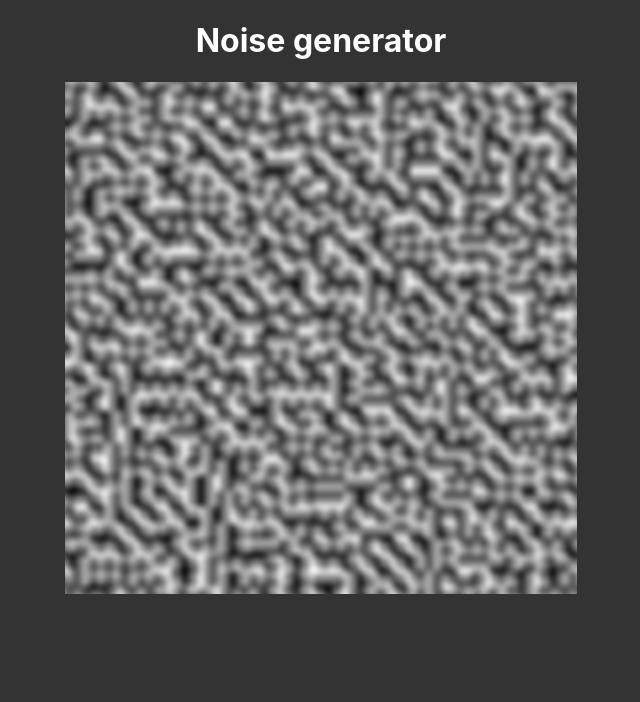
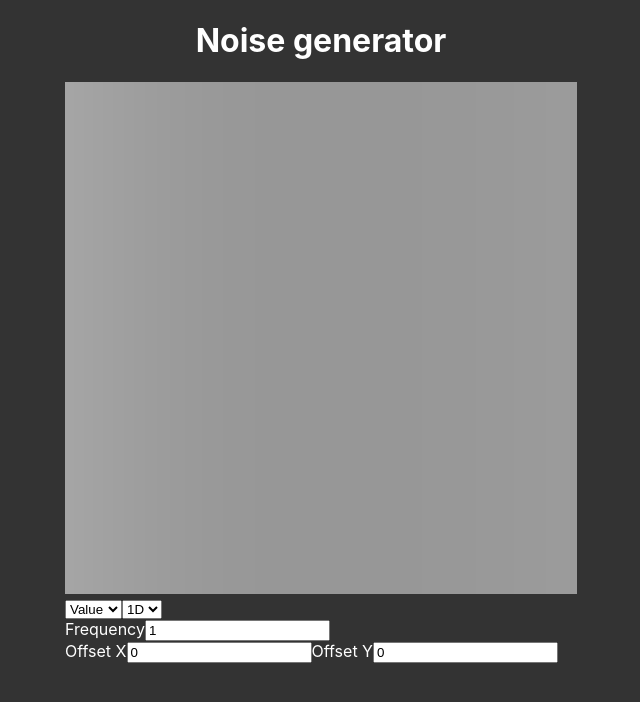
Before and after one commit to MatiniX/Noise-Generator, a React (Create React App) app: page / in a window 1280 px wide. Shown: the top 702 px of the page, without its empty margins (319-959 px from the left). Built offline with nearby package versions, Linux system fonts and the light colour scheme.

Commit message:
Basic noise parameters

```diff
--- a/src/App.tsx
+++ b/src/App.tsx
@@ -1,10 +1,19 @@
-import React, { useEffect, useRef, useState } from "react";
-import { simpleNoise2D } from "./Noise/noise";
+import React, { ChangeEvent, useEffect, useRef, useState } from "react";
+import {
+  getImageData,
+  getUVImageData,
+  NoiseType,
+} from "./Noise/imageGenerator";
 import { Vector2 } from "./Noise/mathUtils";
 
 function App() {
   const canvasRef = useRef<HTMLCanvasElement>(null!);
   const [canvasScale, setCanvasScale] = useState(1);
+  const [noiseType, setNoiseType] = useState(NoiseType.Value);
+  const [dimension, setDimension] = useState(1);
+  const [frequecny, setFrequency] = useState(1);
+  const [offsetX, setOffsetX] = useState(0);
+  const [offsetY, setOffsetY] = useState(0);
 
   useEffect(() => {
     const ctx = canvasRef.current.getContext("2d")!;
@@ -15,16 +24,71 @@ function App() {
       0,
       0
     );
-    const imageData = simpleNoise2D(
+    const imageData = getImageData(
       canvasRef.current.width,
-      canvasRef.current.height
+      canvasRef.current.height,
+      noiseType,
+      dimension,
+      frequecny,
+      offsetX,
+      offsetY
     );
     console.log(canvasRef.current.width, canvasRef.current.height);
 
     ctx.putImageData(imageData, 0, 0);
+  }, []);
 
-    console.log(new Vector2(1, 1).normalized);
-  }, []);
+  useEffect(() => {
+    const ctx = canvasRef.current.getContext("2d")!;
+    setCanvasScale(512 / canvasRef.current.width);
+    // clear canvas
+    ctx.putImageData(
+      new ImageData(canvasRef.current.width, canvasRef.current.height),
+      0,
+      0
+    );
+    const imageData = getImageData(
+      canvasRef.current.width,
+      canvasRef.current.height,
+      noiseType,
+      dimension,
+      frequecny,
+      offsetX,
+      offsetY
+    );
+    console.log(canvasRef.current.width, canvasRef.current.height);
+
+    ctx.putImageData(imageData, 0, 0);
+  }, [noiseType, dimension, frequecny, offsetX, offsetY]);
+
+  const handleNoiseTypeChange = (e: ChangeEvent<HTMLSelectElement>) => {
+    switch (e.target.value) {
+      case "value":
+        setNoiseType(NoiseType.Value);
+        console.log("set to value");
+        break;
+      case "perlin":
+        setNoiseType(NoiseType.Perlin);
+        console.log("set to perlin");
+        break;
+
+      default:
+        throw new Error("Unknow noise type!");
+    }
+  };
+  const handleDimensionChange = (e: ChangeEvent<HTMLSelectElement>) => {
+    setDimension(parseInt(e.target.value));
+  };
+  const handleFrequencyChange = (e: ChangeEvent<HTMLInputElement>) => {
+    const newFrequency = Math.max(0.001, parseFloat(e.target.value));
+    setFrequency(newFrequency);
+  };
+  const handleOffsetXChange = (e: ChangeEvent<HTMLInputElement>) => {
+    setOffsetX(parseFloat(e.target.value));
+  };
+  const handleOffsetYChange = (e: ChangeEvent<HTMLInputElement>) => {
+    setOffsetY(parseFloat(e.target.value));
+  };
 
   return (
     <div>
@@ -35,6 +99,54 @@ function App() {
         height="512"
         style={{ transform: `scale(${canvasScale})` }}
       ></canvas>
+      <br />
+      <select
+        name="noiseType"
+        id="noiseType"
+        onChange={(e) => handleNoiseTypeChange(e)}
+      >
+        <option value="value">Value</option>
+        <option value="perlin">Perlin</option>
+      </select>
+      <select
+        name="dimension"
+        id="dimesnion"
+        onChange={(e) => handleDimensionChange(e)}
+      >
+        <option value={1}>1D</option>
+        <option value={2}>2D</option>
+      </select>
+      <div>
+        <label htmlFor="frequency" style={{ color: "white" }}>
+          Frequency
+        </label>
+        <input
+          id="frequency"
+          type="number"
+          onChange={(e) => handleFrequencyChange(e)}
+          value={frequecny}
+        />
+      </div>
+      <div>
+        <label htmlFor="offsetX" style={{ color: "white" }}>
+          Offset X
+        </label>
+        <input
+          id="offsetX"
+          type="number"
+          onChange={(e) => handleOffsetXChange(e)}
+          value={offsetX}
+        />
+        <label htmlFor="offsetY" style={{ color: "white" }}>
+          Offset Y
+        </label>
+        <input
+          id="offsetY"
+          type="number"
+          onChange={(e) => handleOffsetYChange(e)}
+          value={offsetY}
+        />
+      </div>
     </div>
   );
 }
--- a/src/Noise/imageGenerator.ts
+++ b/src/Noise/imageGenerator.ts
@@ -1,23 +1,40 @@
 import { Vector2 } from "./mathUtils";
+import { Noise } from "./noise";
+
+enum NoiseType {
+  Value,
+  Perlin,
+}
 
 // function that returns noise texture based on passed parameters
 const getImageData = (
-  noiseFunction: (v: Vector2, f: number) => number,
   width: number,
-  height: number
+  height: number,
+  noiseType: NoiseType,
+  dimension: number,
+  frequency: number,
+  offsetX: number,
+  offsetY: number
 ) => {
   const imageData = new ImageData(width, height);
   const stepSize = 1 / width;
 
   for (let y = 0; y < imageData.height; y++) {
     for (let x = 0; x < imageData.width; x++) {
-      const idx = (y * imageData.width + x) * 4; // calculate pixel index
-      const xCoord = (x + 0.5) * stepSize; // remap because of positive y down
-      const yCoord = (imageData.height - y + 0.5) * stepSize; // remap to positive y up
-      const point = new Vector2(xCoord, yCoord);
+      const point = new Vector2(
+        (x + 0.5) * stepSize - 0.5,
+        (y + 0.5) * stepSize - 0.5
+      );
+      point.x += offsetX;
+      point.y += offsetY;
 
-      const val = noiseFunction(point, 32) * 0.5 + 0.5;
+      const noiseFunction = Noise.noiseFunctions[noiseType][dimension - 1];
+      let val = noiseFunction(point, frequency);
+      if (noiseType === NoiseType.Perlin) {
+        val = val * 0.5 + 0.5;
+      }
 
+      const idx = ((imageData.height - y - 1) * imageData.width + x) * 4; // calculate pixel index so that positive y is up
       // set color data for single pixel (rgba)
       // adding offset of 0.5 because so te pixel origin lies in midlle of top left corner
       imageData.data[idx] = 255 * val; // red
@@ -26,6 +43,26 @@ const getImageData = (
       imageData.data[idx + 3] = 255; // force alpha to be always 100%
     }
   }
+  return imageData;
+};
+const getUVImageData = (width: number, height: number) => {
+  const imageData = new ImageData(width, height);
+  const stepSize = 1 / width;
+
+  for (let y = 0; y < imageData.height; y++) {
+    for (let x = 0; x < imageData.width; x++) {
+      const point = new Vector2((x + 0.5) * stepSize, (y + 0.5) * stepSize);
+
+      const idx = ((imageData.height - y - 1) * imageData.width + x) * 4; // calculate pixel index so that positive y is up
+      // set color data for single pixel (rgba)
+      // adding offset of 0.5 because so te pixel origin lies in midlle of top left corner
+      imageData.data[idx] = 255 * point.x; // red
+      imageData.data[idx + 1] = 255 * point.y; // green (remapping to positive y up)
+      imageData.data[idx + 2] = 0; // blue
+      imageData.data[idx + 3] = 255; // force alpha to be always 100%
+    }
+  }
+  return imageData;
 };
 
-export {};
+export { getImageData, getUVImageData, NoiseType };
```
Also changed, not shown: src/Noise/noise.ts (+81 -72 lines).
